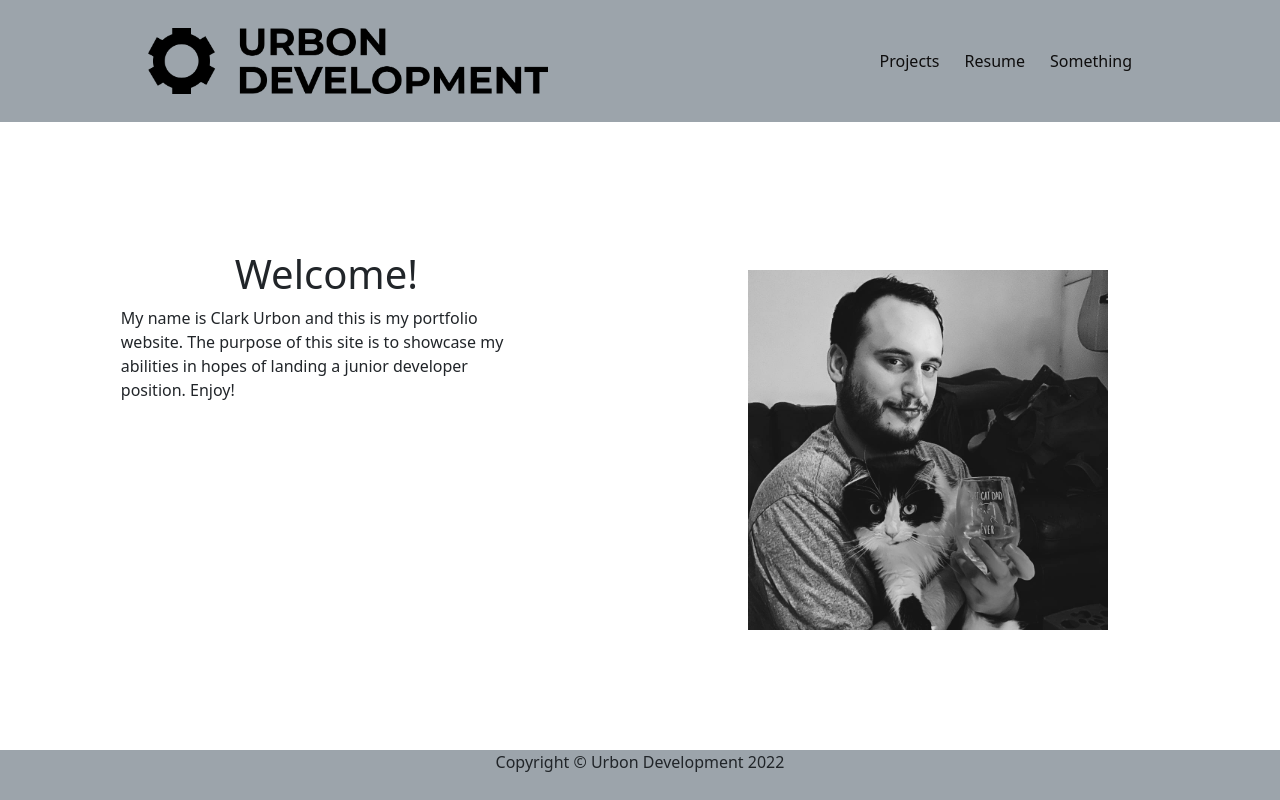
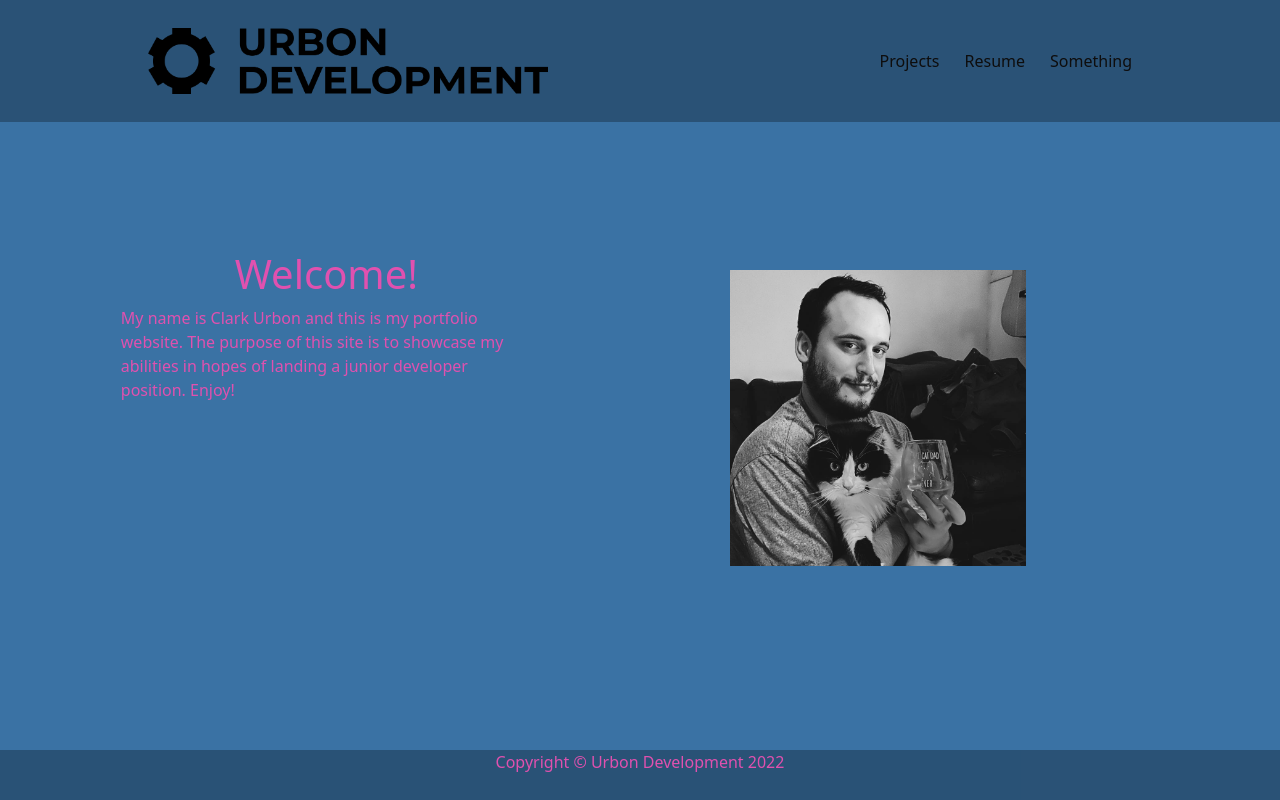
Before and after one commit to Sparky-92-CAU/portfolio, a website: page index.html in a window 1280 px wide. Both pictures are taken after a click on the element 888 px from the left and 450 px from the top of the page. Drawn offline with nearby package versions, Linux system fonts and the light colour scheme.

Commit message:
Add color changing feature
created event listener that changes the background color
and text color to random values when you click on the
picture of my cat and I

```diff
--- a/index.html
+++ b/index.html
@@ -35,7 +35,7 @@
     The purpose of this site is to showcase my
     abilities in hopes of landing a junior developer
      position. Enjoy! </p></div>
-    <div class="pic-container img-fluid max-height: auto"><img class="pic right grow img-fluid" src="../portfolio/assets/clark-olive.jpg" alt="picture of me with my cat olive"></div></div>
+    <div class="olive-and-me pic-container img-fluid max-height: auto"><img class="pic right grow img-fluid" src="../portfolio/assets/clark-olive.jpg" alt="picture of me with my cat olive"></div></div>
 
 
 
--- a/script.js
+++ b/script.js
@@ -2,6 +2,16 @@ const welcomeMsg = document.querySelector(".welcome-msg");
 const welcome = document.querySelector("#welcome");
 const msg = document.querySelector("#msg")
 var english = true;
+
+const body = document.querySelector("body");
+const picContainer = document.querySelector(".olive-and-me");
+const links = document.querySelector("li");
+
+
+
+
+
+/*Event listener that translates text from english to spanish and vis a vis on click*/
 welcomeMsg.addEventListener("click",function(e){
 
     if (english){
@@ -16,4 +26,19 @@ welcomeMsg.addEventListener("click",function(e){
     };
 
 
+
 });
+
+picContainer.addEventListener("click", function(e){
+    body.style.backgroundColor = getRandomColor();
+    body.style.color= getRandomColor();
+    links.style.color=getRandomColor();
+    console.log(getRandomColor());
+
+});
+
+
+function getRandomColor() {
+    var randomColor = Math.floor(Math.random()*16777215).toString(16);
+    return "#"+randomColor;
+  }
--- a/style.css
+++ b/style.css
@@ -4,6 +4,7 @@ a{
 /* unvisited link */
 a:link {
 color: rgb(14, 13, 13);
+
 }
 
 /* visited link */
@@ -38,6 +39,7 @@ color: rgb(255, 60, 0);
   background-color: rgba(21, 40, 56, 0.418);
   flex-wrap: wrap;
  min-width: 500px;
+
 }
 
 .navbar img{
@@ -135,6 +137,10 @@ color: rgb(255, 60, 0);
 h1{
   text-align: center;
 }
+ .olive-and-me img{
+
+   padding-bottom: 20%;
+ }
 
 /**@media screen and (max-width: 488px) {
 
```
